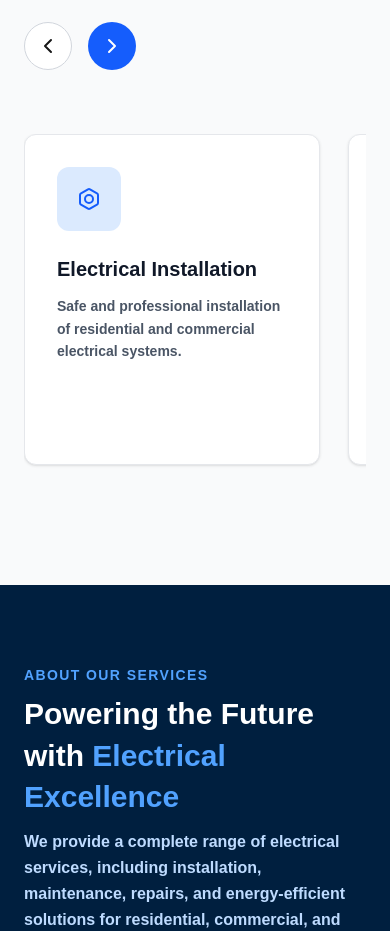
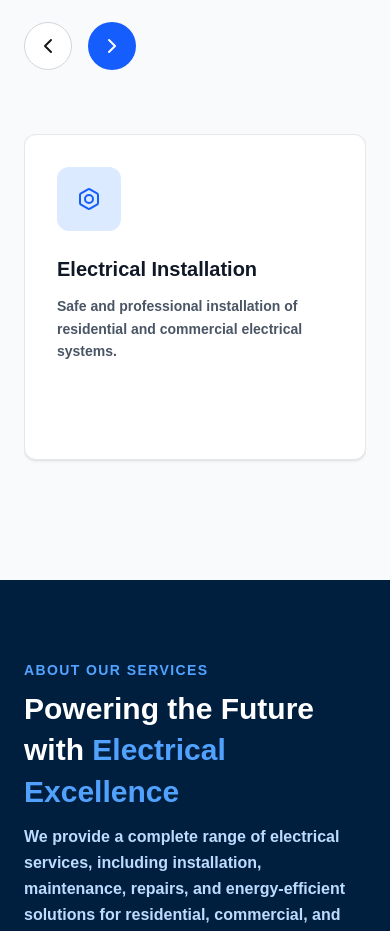
Before and after one commit to mbiopeter/jameskabs-electronics-installation, a Next.js app: page / in a window 390 px wide. Shown: the part 2820-3751 px from the top of the page. Built offline with nearby package versions, Linux system fonts and the light colour scheme.

Commit message:
services card

```diff
--- a/src/components/services.tsx
+++ b/src/components/services.tsx
@@ -65,10 +65,10 @@ const Services = () => {
     const scroll = (direction = "right") => {
         if (!scrollRef.current) return;
 
-        const scrollAmount = 335;
+        const containerWidth = scrollRef.current.clientWidth;
 
         scrollRef.current.scrollBy({
-            left: direction === "left" ? -scrollAmount : scrollAmount,
+            left: direction === "left" ? -containerWidth : containerWidth,
             behavior: "smooth"
         });
     };
@@ -124,7 +124,7 @@ const Services = () => {
                                 whileInView={{ opacity: 1, y: 0 }}
                                 viewport={{ once: true }}
                                 transition={{ duration: 0.5, delay: index * 0.1 }}
-                                className="group min-w-74 z-2 max-w-74 bg-white border border-gray-200 p-8 rounded-xl shadow-sm hover:shadow-xl transition">
+                                className="group min-w-full sm:min-w-[320px] md:min-w-85 lg:min-w-74 bg-white border border-gray-200 p-8 rounded-xl shadow-sm hover:shadow-xl transition">
                                 <div className="w-16 h-16 mb-6 rounded-xl flex items-center justify-center bg-blue-100 text-blue-600 group-hover:bg-blue-600 group-hover:text-white transition duration-300">
                                     {service.icon}
                                 </div>
```
